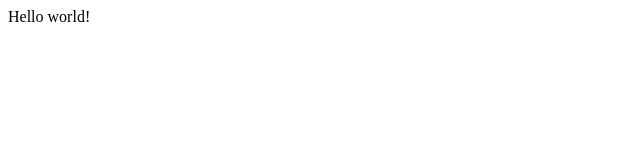
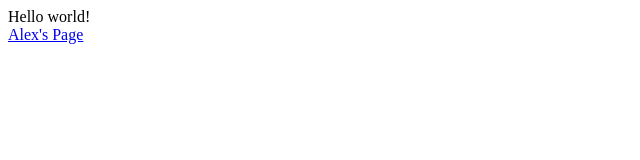
Before and after one commit to BenjaminSun6916/CSCI-1000-Group-Project, a plain HTML site: page index.html in a window 1280 px wide. Shown: the full height of the page, 0-640 px from the left. Drawn offline with Linux system fonts and the light colour scheme.

Commit message:
updated index.html with link

```diff
--- a/index.html
+++ b/index.html
@@ -8,5 +8,6 @@
 
 	<body>
 		<div>Hello world!</div>
+		<a href="./alex/alex.html">Alex's Page</a>
 	</body>
 </html>
```
